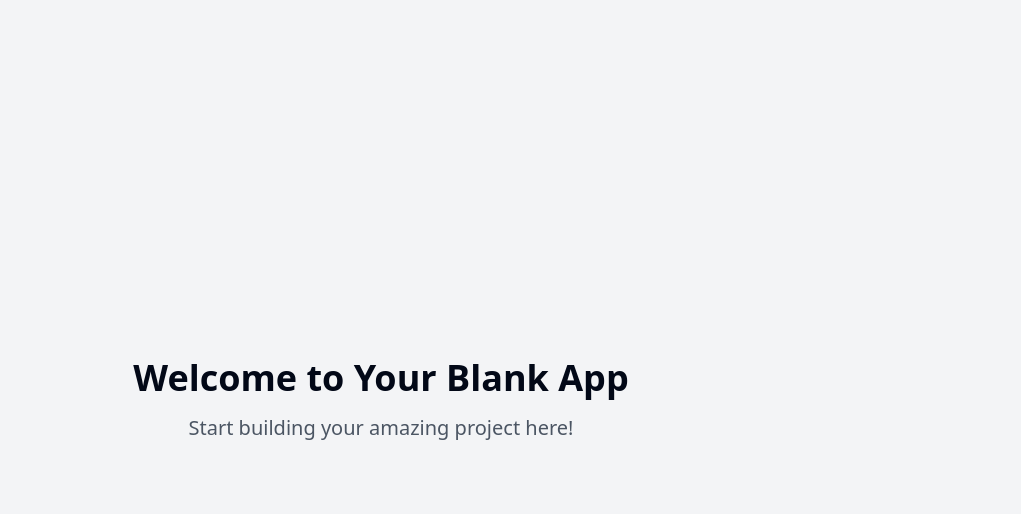
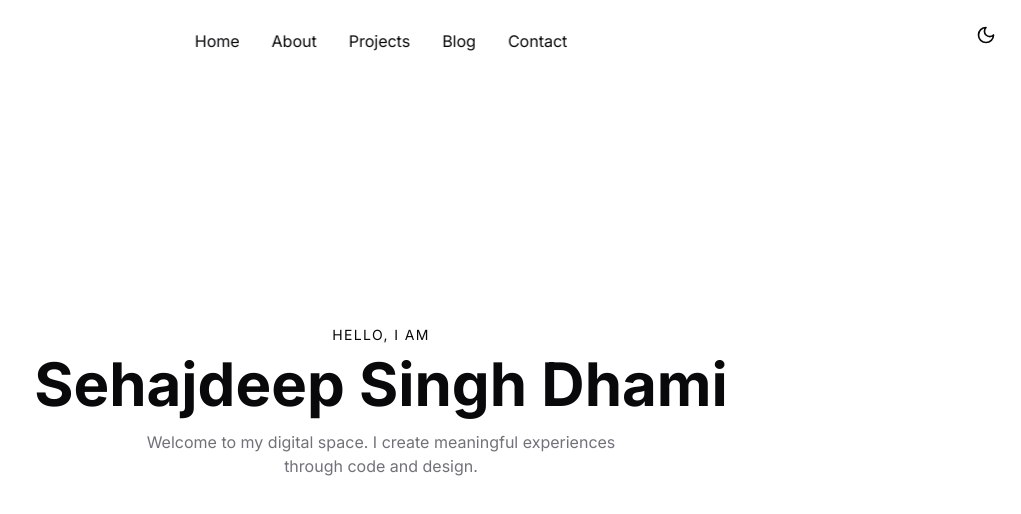
Before and after one commit to thedhamibro/portfolio-, a React (Vite) app: page / in a window 1280 px wide. Shown: the top 514 px of the page, without its empty margins (259-1280 px from the left). Built offline with nearby package versions, Linux system fonts and the light colour scheme.

Commit message:
Implement personal website
Implement a minimalist personal website with about, projects, blog, and contact sections, smooth page transitions, and a dark/light theme toggle.

```diff
--- a/src/App.tsx
+++ b/src/App.tsx
@@ -1,3 +1,4 @@
+
 import { Toaster } from "@/components/ui/toaster";
 import { Toaster as Sonner } from "@/components/ui/sonner";
 import { TooltipProvider } from "@/components/ui/tooltip";
@@ -11,15 +12,16 @@ const queryClient = new QueryClient();
 const App = () => (
   <QueryClientProvider client={queryClient}>
     <TooltipProvider>
+      <div className="min-h-screen bg-background text-foreground">
         <Toaster />
         <Sonner />
         <BrowserRouter>
           <Routes>
             <Route path="/" element={<Index />} />
-          {/* ADD ALL CUSTOM ROUTES ABOVE THE CATCH-ALL "*" ROUTE */}
             <Route path="*" element={<NotFound />} />
           </Routes>
         </BrowserRouter>
+      </div>
     </TooltipProvider>
   </QueryClientProvider>
 );
--- /dev/null
+++ b/src/components/nav-menu.tsx
@@ -0,0 +1,14 @@
+
+import { Link } from "react-router-dom";
+
+export function NavMenu() {
+  return (
+    <nav className="fixed top-4 left-1/2 -translate-x-1/2 glass rounded-full px-6 py-3 flex gap-8">
+      <Link to="/" className="hover:text-primary transition-colors">Home</Link>
+      <Link to="/about" className="hover:text-primary transition-colors">About</Link>
+      <Link to="/projects" className="hover:text-primary transition-colors">Projects</Link>
+      <Link to="/blog" className="hover:text-primary transition-colors">Blog</Link>
+      <Link to="/contact" className="hover:text-primary transition-colors">Contact</Link>
+    </nav>
+  );
+}
--- /dev/null
+++ b/src/components/theme-toggle.tsx
@@ -0,0 +1,32 @@
+
+import { Moon, Sun } from "lucide-react";
+import { useEffect, useState } from "react";
+
+export function ThemeToggle() {
+  const [theme, setTheme] = useState("light");
+
+  useEffect(() => {
+    const isDark = document.documentElement.classList.contains("dark");
+    setTheme(isDark ? "dark" : "light");
+  }, []);
+
+  const toggleTheme = () => {
+    const newTheme = theme === "light" ? "dark" : "light";
+    setTheme(newTheme);
+    document.documentElement.classList.toggle("dark");
+  };
+
+  return (
+    <button
+      onClick={toggleTheme}
+      className="fixed top-4 right-4 p-2 rounded-full glass hover:scale-110 transition-transform duration-200"
+      aria-label="Toggle theme"
+    >
+      {theme === "light" ? (
+        <Moon className="w-5 h-5" />
+      ) : (
+        <Sun className="w-5 h-5" />
+      )}
+    </button>
+  );
+}
--- a/src/index.css
+++ b/src/index.css
@@ -1,3 +1,6 @@
+
+@import url('https://fonts.googleapis.com/css2?family=Inter:wght@300;400;500;600;700&display=swap');
+
 @tailwind base;
 @tailwind components;
 @tailwind utilities;
@@ -5,97 +8,58 @@
 @layer base {
   :root {
     --background: 0 0% 100%;
-    --foreground: 222.2 84% 4.9%;
-
+    --foreground: 240 10% 3.9%;
     --card: 0 0% 100%;
-    --card-foreground: 222.2 84% 4.9%;
-
+    --card-foreground: 240 10% 3.9%;
     --popover: 0 0% 100%;
-    --popover-foreground: 222.2 84% 4.9%;
-
-    --primary: 222.2 47.4% 11.2%;
-    --primary-foreground: 210 40% 98%;
-
-    --secondary: 210 40% 96.1%;
-    --secondary-foreground: 222.2 47.4% 11.2%;
-
-    --muted: 210 40% 96.1%;
-    --muted-foreground: 215.4 16.3% 46.9%;
-
-    --accent: 210 40% 96.1%;
-    --accent-foreground: 222.2 47.4% 11.2%;
-
-    --destructive: 0 84.2% 60.2%;
-    --destructive-foreground: 210 40% 98%;
-
-    --border: 214.3 31.8% 91.4%;
-    --input: 214.3 31.8% 91.4%;
-    --ring: 222.2 84% 4.9%;
-
-    --radius: 0.5rem;
-
-    --sidebar-background: 0 0% 98%;
-
-    --sidebar-foreground: 240 5.3% 26.1%;
-
-    --sidebar-primary: 240 5.9% 10%;
-
-    --sidebar-primary-foreground: 0 0% 98%;
-
-    --sidebar-accent: 240 4.8% 95.9%;
-
-    --sidebar-accent-foreground: 240 5.9% 10%;
-
-    --sidebar-border: 220 13% 91%;
-
-    --sidebar-ring: 217.2 91.2% 59.8%;
+    --popover-foreground: 240 10% 3.9%;
+    --primary: 240 5.9% 10%;
+    --primary-foreground: 0 0% 98%;
+    --secondary: 240 4.8% 95.9%;
+    --secondary-foreground: 240 5.9% 10%;
+    --muted: 240 4.8% 95.9%;
+    --muted-foreground: 240 3.8% 46.1%;
+    --accent: 240 4.8% 95.9%;
+    --accent-foreground: 240 5.9% 10%;
+    --border: 240 5.9% 90%;
+    --input: 240 5.9% 90%;
+    --ring: 240 5.9% 10%;
+    --radius: 0.75rem;
   }
 
   .dark {
-    --background: 222.2 84% 4.9%;
-    --foreground: 210 40% 98%;
+    --background: 240 10% 3.9%;
+    --foreground: 0 0% 98%;
+    --card: 240 10% 3.9%;
+    --card-foreground: 0 0% 98%;
+    --popover: 240 10% 3.9%;
+    --popover-foreground: 0 0% 98%;
+    --primary: 0 0% 98%;
+    --primary-foreground: 240 5.9% 10%;
+    --secondary: 240 3.7% 15.9%;
+    --secondary-foreground: 0 0% 98%;
+    --muted: 240 3.7% 15.9%;
+    --muted-foreground: 240 5% 64.9%;
+    --accent: 240 3.7% 15.9%;
+    --accent-foreground: 0 0% 98%;
+    --border: 240 3.7% 15.9%;
+    --input: 240 3.7% 15.9%;
+    --ring: 240 4.9% 83.9%;
+  }
 
-    --card: 222.2 84% 4.9%;
-    --card-foreground: 210 40% 98%;
-
-    --popover: 222.2 84% 4.9%;
-    --popover-foreground: 210 40% 98%;
-
-    --primary: 210 40% 98%;
-    --primary-foreground: 222.2 47.4% 11.2%;
-
-    --secondary: 217.2 32.6% 17.5%;
-    --secondary-foreground: 210 40% 98%;
-
-    --muted: 217.2 32.6% 17.5%;
-    --muted-foreground: 215 20.2% 65.1%;
-
-    --accent: 217.2 32.6% 17.5%;
-    --accent-foreground: 210 40% 98%;
-
-    --destructive: 0 62.8% 30.6%;
-    --destructive-foreground: 210 40% 98%;
-
-    --border: 217.2 32.6% 17.5%;
-    --input: 217.2 32.6% 17.5%;
-    --ring: 212.7 26.8% 83.9%;
-    --sidebar-background: 240 5.9% 10%;
-    --sidebar-foreground: 240 4.8% 95.9%;
-    --sidebar-primary: 224.3 76.3% 48%;
-    --sidebar-primary-foreground: 0 0% 100%;
-    --sidebar-accent: 240 3.7% 15.9%;
-    --sidebar-accent-foreground: 240 4.8% 95.9%;
-    --sidebar-border: 240 3.7% 15.9%;
-    --sidebar-ring: 217.2 91.2% 59.8%;
-  }
-}
-
-@layer base {
   * {
     @apply border-border;
   }
 
   body {
-    @apply bg-background text-foreground;
+    @apply bg-background text-foreground antialiased;
+  }
+
+  .glass {
+    @apply backdrop-blur-lg bg-white/10 border border-white/20;
+  }
+
+  .dark .glass {
+    @apply bg-black/30 border-white/10;
   }
 }
--- a/src/pages/Index.tsx
+++ b/src/pages/Index.tsx
@@ -1,11 +1,20 @@
-// Update this page (the content is just a fallback if you fail to update the page)
+
+import { ThemeToggle } from "@/components/theme-toggle";
+import { NavMenu } from "@/components/nav-menu";
 
 const Index = () => {
   return (
-    <div className="min-h-screen flex items-center justify-center bg-gray-100">
-      <div className="text-center">
-        <h1 className="text-4xl font-bold mb-4">Welcome to Your Blank App</h1>
-        <p className="text-xl text-gray-600">Start building your amazing project here!</p>
+    <div className="min-h-screen flex flex-col items-center justify-center p-4">
+      <ThemeToggle />
+      <NavMenu />
+      <div className="animate-fade-in text-center">
+        <span className="text-sm uppercase tracking-widest">Hello, I am</span>
+        <h1 className="text-4xl md:text-6xl font-bold mt-2 mb-4">
+          Sehajdeep Singh Dhami
+        </h1>
+        <p className="text-muted-foreground max-w-lg mx-auto">
+          Welcome to my digital space. I create meaningful experiences through code and design.
+        </p>
       </div>
     </div>
   );
--- a/tailwind.config.ts
+++ b/tailwind.config.ts
@@ -1,96 +1,65 @@
+
 import type { Config } from "tailwindcss";
 
 export default {
   darkMode: ["class"],
-	content: [
-		"./pages/**/*.{ts,tsx}",
-		"./components/**/*.{ts,tsx}",
-		"./app/**/*.{ts,tsx}",
-		"./src/**/*.{ts,tsx}",
-	],
+  content: ["./pages/**/*.{ts,tsx}", "./components/**/*.{ts,tsx}", "./app/**/*.{ts,tsx}", "./src/**/*.{ts,tsx}"],
   prefix: "",
   theme: {
     container: {
       center: true,
-			padding: '2rem',
+      padding: "2rem",
       screens: {
-				'2xl': '1400px'
-			}
+        "2xl": "1400px",
+      },
     },
     extend: {
       colors: {
-				border: 'hsl(var(--border))',
-				input: 'hsl(var(--input))',
-				ring: 'hsl(var(--ring))',
-				background: 'hsl(var(--background))',
-				foreground: 'hsl(var(--foreground))',
+        border: "hsl(var(--border))",
+        input: "hsl(var(--input))",
+        ring: "hsl(var(--ring))",
+        background: "hsl(var(--background))",
+        foreground: "hsl(var(--foreground))",
         primary: {
-					DEFAULT: 'hsl(var(--primary))',
-					foreground: 'hsl(var(--primary-foreground))'
+          DEFAULT: "hsl(var(--primary))",
+          foreground: "hsl(var(--primary-foreground))",
         },
         secondary: {
-					DEFAULT: 'hsl(var(--secondary))',
-					foreground: 'hsl(var(--secondary-foreground))'
-				},
-				destructive: {
-					DEFAULT: 'hsl(var(--destructive))',
-					foreground: 'hsl(var(--destructive-foreground))'
+          DEFAULT: "hsl(var(--secondary))",
+          foreground: "hsl(var(--secondary-foreground))",
         },
         muted: {
-					DEFAULT: 'hsl(var(--muted))',
-					foreground: 'hsl(var(--muted-foreground))'
+          DEFAULT: "hsl(var(--muted))",
+          foreground: "hsl(var(--muted-foreground))",
         },
         accent: {
-					DEFAULT: 'hsl(var(--accent))',
-					foreground: 'hsl(var(--accent-foreground))'
+          DEFAULT: "hsl(var(--accent))",
+          foreground: "hsl(var(--accent-foreground))",
         },
-				popover: {
-					DEFAULT: 'hsl(var(--popover))',
-					foreground: 'hsl(var(--popover-foreground))'
-				},
-				card: {
-					DEFAULT: 'hsl(var(--card))',
-					foreground: 'hsl(var(--card-foreground))'
-				},
-				sidebar: {
-					DEFAULT: 'hsl(var(--sidebar-background))',
-					foreground: 'hsl(var(--sidebar-foreground))',
-					primary: 'hsl(var(--sidebar-primary))',
-					'primary-foreground': 'hsl(var(--sidebar-primary-foreground))',
-					accent: 'hsl(var(--sidebar-accent))',
-					'accent-foreground': 'hsl(var(--sidebar-accent-foreground))',
-					border: 'hsl(var(--sidebar-border))',
-					ring: 'hsl(var(--sidebar-ring))'
-				}
       },
       borderRadius: {
-				lg: 'var(--radius)',
-				md: 'calc(var(--radius) - 2px)',
-				sm: 'calc(var(--radius) - 4px)'
+        lg: "var(--radius)",
+        md: "calc(var(--radius) - 2px)",
+        sm: "calc(var(--radius) - 4px)",
       },
       keyframes: {
-				'accordion-down': {
-					from: {
-						height: '0'
+        "fade-in": {
+          "0%": { opacity: "0", transform: "translateY(10px)" },
+          "100%": { opacity: "1", transform: "translateY(0)" },
         },
-					to: {
-						height: 'var(--radix-accordion-content-height)'
-					}
+        "fade-out": {
+          "0%": { opacity: "1", transform: "translateY(0)" },
+          "100%": { opacity: "0", transform: "translateY(10px)" },
         },
-				'accordion-up': {
-					from: {
-						height: 'var(--radix-accordion-content-height)'
-					},
-					to: {
-						height: '0'
-					}
-				}
       },
       animation: {
-				'accordion-down': 'accordion-down 0.2s ease-out',
-				'accordion-up': 'accordion-up 0.2s ease-out'
-			}
-		}
+        "fade-in": "fade-in 0.5s ease-out",
+        "fade-out": "fade-out 0.5s ease-out",
+      },
+      fontFamily: {
+        sans: ["Inter", "sans-serif"],
+      },
+    },
   },
   plugins: [require("tailwindcss-animate")],
 } satisfies Config;
```
Lines whose indentation alone changed are shown as unchanged.
